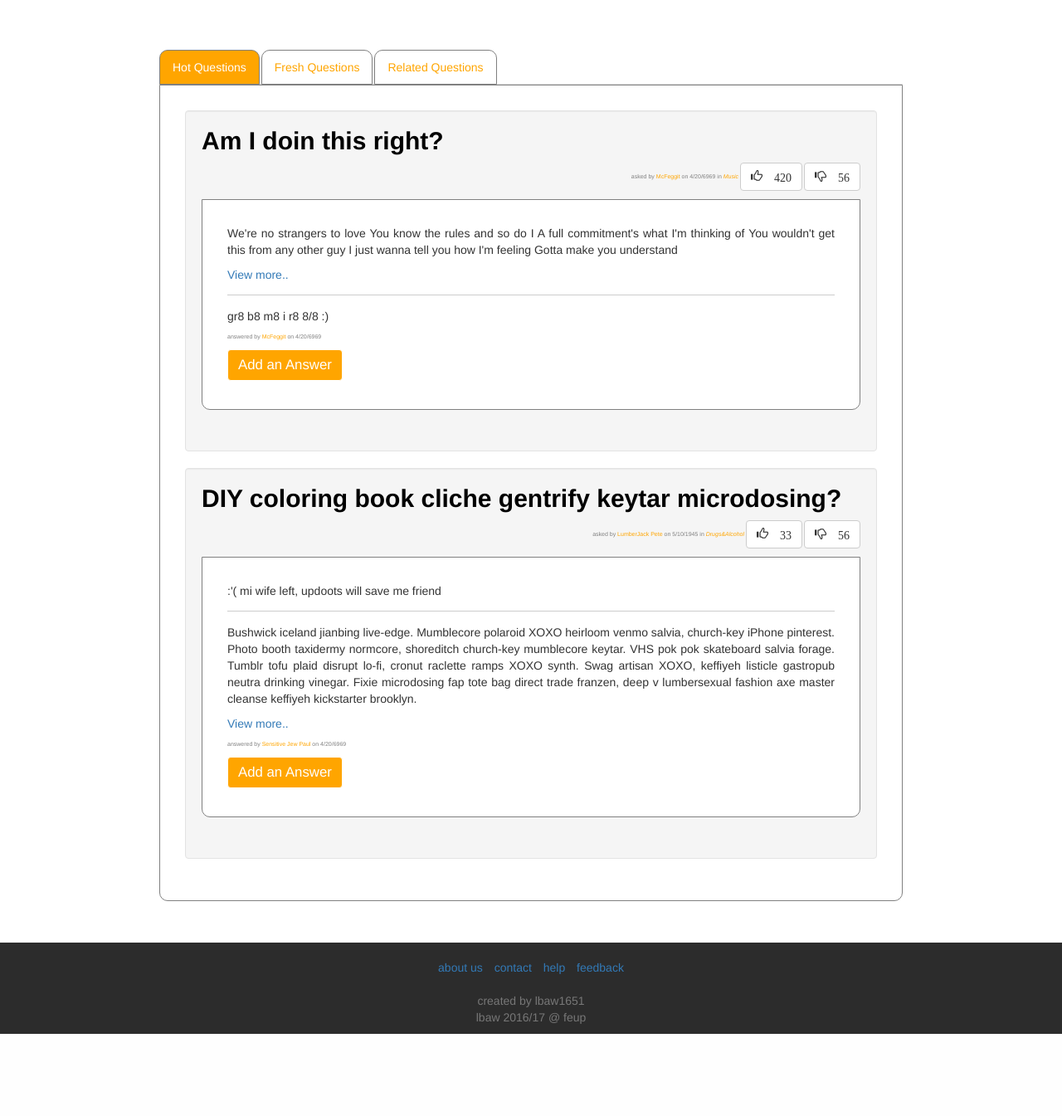
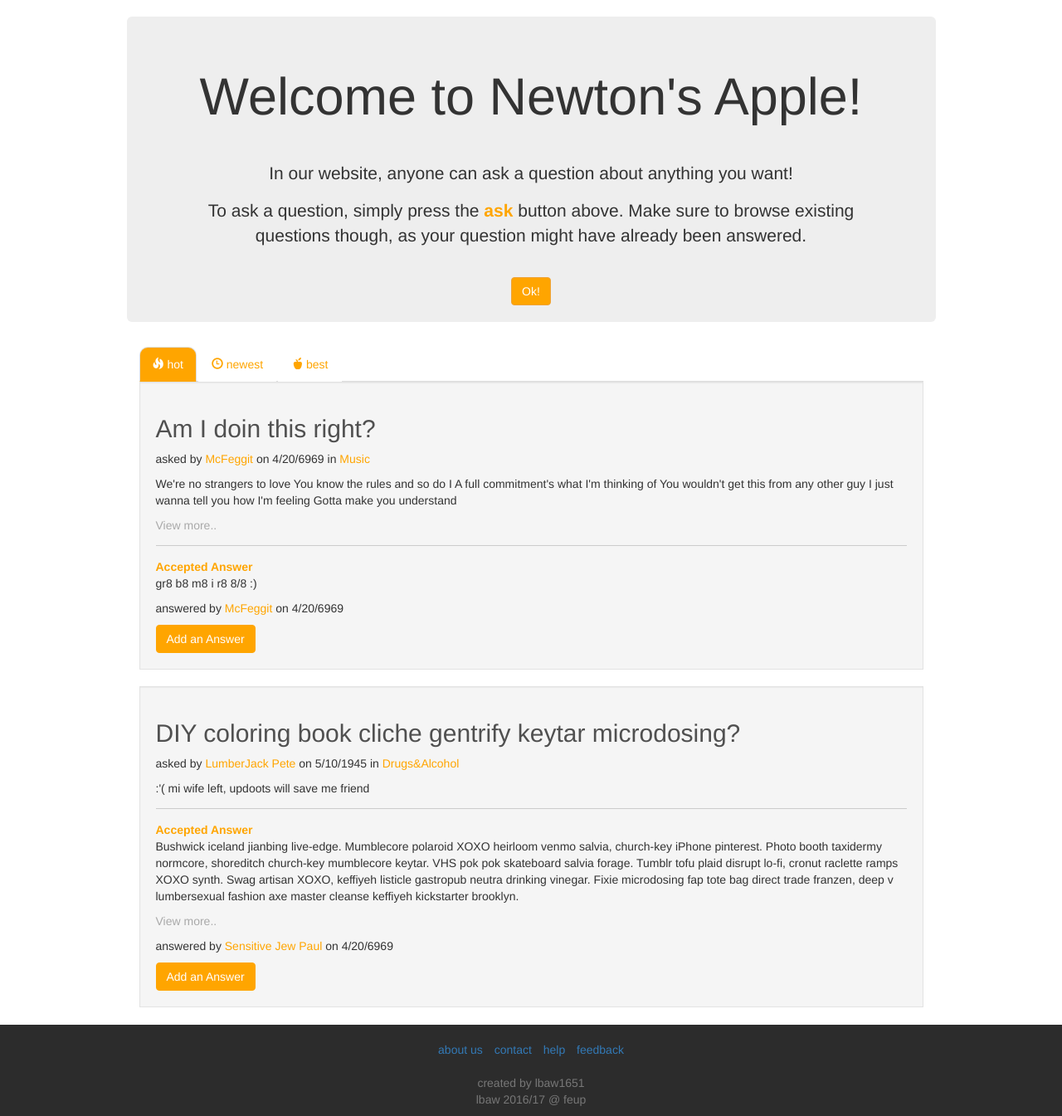
Before and after one commit to Katchau/LeBowie, a PHP site: page /landing.html in a window 1280 px wide. Shown: the part 41-1386 px from the top of the page at 83% size. Before the commit the page ends 1287 px from the top, so only its background shows below. Run offline with PHP 8.4, Linux system fonts and the light colour scheme.

Commit message:
Landing page redesign

```diff
--- a/css/question.css
+++ b/css/question.css
@@ -81,6 +81,11 @@
   margin-top: 0.25em;
   text-align: right;
 }
+.answer_votes .badge{
+  background-color: green;
+  font-size: 1.5em;
+  border-radius: 100px;
+}
 .comment button{
   font-size: 0.5em;
 }
--- a/css/tabs.css
+++ b/css/tabs.css
@@ -1,140 +1,51 @@
-
-#tabs li.active > a{
-	color: white;
+.welcome .jumbotron{
+	padding-top:0;
+	padding-bottom: 0;
+}
+.orange{
+	color: orange;
+	font-weight: bold;
+}
+.welcome .btn{
 	background-color: orange;
 }
-
 #tabs li > a{
 	color: orange;
 	text-decoration: none;
 	background-color: white;
 	border-style: solid;
-	border-color: gray;
 	border-width: 1px;
 	border-radius: 10px 10px 0px 0px;
 }
-
-#tabs > div, #tabs .question .postBody{
-	background-color: white;
-	text-align: justify;
-}
-
-#tabs .panel-heading{
+#tabs li.active > a {
 	color: white;
 	background-color: orange;
 }
-
-#tabs .panel-heading a{
+.tab-content .well{
+	border-radius :0;
+}
+.tab-content a {
+	color: orange;
+}
+.tab-content a:hover{
+	color: darkorange;
 	text-decoration: none;
 }
-
-#tabs .question .questionTitle{
-	margin-top: 0px;
+.tab-content .questionInfo{
+	text-align: left;
 }
-
-#tabs .question .questionTitle a{
-	text-decoration: none;
-	text-align: left;
-	font-weight: bold;
-	color: black;
+.tab-content .viewmore{
+	color: darkgray;
 }
-
-#tabs .question .questionTitle a:hover{
-	text-decoration: underline;
+.tab-content .questionTitle a{
+	color: #505050;
 }
-
-#tabs .question .questionInfo{
-	text-align: left;
-	color: gray;
-	font-size: 50%;
+.tab-content .postBody .btn {
+	background-color: orange;
+	border-color:orange;
+	color: white;
 }
-
-#tabs .tab-content .question .questionInfo{
-	text-align: right;
-	color: gray;
-	font-size: 50%;
+.top-answer{
+	color: orange;
+	font-weight:bold;
 }
-
-#tabs .question .writerInfo{
-	text-align: left;
-	color: gray;
-	font-size: 50%;
-}
-
-#tabs .question .writer{
-	color: orange;
-}
-
-#tabs .tab-content .bestanswer button{
-  font-size: 1.2em;
-  background-color: orange;
-  border-color: white;
-  color: white;
-  margin-bottom:0.25em;
-}
-
-#tabs .panel-collapse .bestanswer button{
-  background-color: orange;
-  border-color: white;
-  color: white;
-  margin-bottom:0.25em;
-}
-
-#tabs  .bestanswer button:hover{
-  background-color: #cc8400;
-  color: white;
-  border-color: #cc8400;
-}
-#tabs  .bestanswer button:active{
-  background-color: gray;
-  color: white;
-  border-color: transparent;
-}
-
-#tabs  .question .questionInfo .topic{
-	color: orange;
-	font-style: italic;
-}
-
-@media screen and (max-width: 500px){
-	#tabs .questionInfo button{
-		display:block;
-		width: 100px;
-	}
-}
-
-@media screen and (min-width: 500px){
-	#tabs > div, #tabs .question .postBody{
-
-	padding: 30px;
-	margin-bottom: 30px;
-	}
-}
-
-@media screen and (min-width: 991px){
-	#tabs {
-		padding-top: 40px;
-		padding-bottom: 20px;
-		padding-left: 15%;
-		padding-right: 15%;
-	}
-	#tabs > div, #tabs .question .postBody{
-
-	padding: 30px;
-	margin-bottom: 30px;
-
-	background-color: white;
-
-	border-style: solid;
-	border-color: gray;
-	border-width: 1px;
-	border-radius: 0px 0px 10px 10px;
-	text-align: justify;
-
-	}
-}
-
-#collapse-tabs-0 {
-	padding-top: 0px !important;
-	margin-top: 0px;
-}
--- a/landing.html
+++ b/landing.html
@@ -104,30 +104,67 @@
     </div>
   </nav>
 
-	<div id="tabs">
+  <div class="container">
 
-	  <!-- Nav tabs -->
-	  <ul class="nav nav-tabs responsive" role="tablist">
-		<li role="presentation" class="active"><a href="#hotq" aria-controls="hotq" role="tab" data-toggle="tab">Hot Questions</a></li>
-		<li role="presentation"><a href="#new" aria-controls="new" role="tab" data-toggle="tab">Fresh Questions</a></li>
-		<li role="presentation" class="disabled" ><a href="#" aria-controls="sexy" role="tab">Related Questions</a></li>
+    <div class="row welcome in" id="welcome">
+      <div class="col-lg-1"></div>
+      <div class="col-lg-10 jumbotron text-center">
+        <br>
+        <h1>Welcome to Newton's Apple!</h1>
+        <p>In our website, anyone can ask a question about anything you want!</p>
+        <p>To ask a question, simply press the <span class="orange">ask</span> button above. Make sure to browse existing questions though, as your question might have already been answered.</p>
+        <br>
+        <center><button class="btn btn-warning" data-toggle="collapse" data-target="#welcome">Ok!</button></center><br>
+      </div>
+      <div class="col-lg-1"></div>
+    </div>
+
+    <div class="row">
+      <!--<div class="col-lg-12 text-center">Newton's Apple</div>-->
+    </div>
+
+    <div class="row">
+      <div class="col-lg-1"></div>
+      <div class="col-lg-10 board-inner">
+
+        <ul class="nav nav-tabs" id="tabs">
+          <div class="liner"></div>
+
+          <li class="question_tab active">
+            <a href="#hotq" data-toggle="tab" title="hottest questions">
+              <span class="round-tabs one">
+                <i class="glyphicon glyphicon-fire"></i> hot
+              </span>
+            </a>
+          </li>
+
+          <li class="question_tab">
+            <a href="#newq" data-toggle="tab" title="newest questions">
+              <span class="round-tabs one">
+                <i class="glyphicon glyphicon-time"></i> newest
+              </span>
+            </a>
+          </li>
+
+          <li class="question_tab">
+            <a href="#bestq" data-toggle="tab" title="best questions">
+              <span class="round-tabs one">
+                <i class="glyphicon glyphicon-apple"></i> best
+              </span>
+            </a>
+          </li>
+
         </ul>
 
-	  <!-- Tab panes -->
-	  <div class="tab-content responsive">
-		<div role="tabpanel" class="tab-pane active" id="hotq">
+        <div class="tab-content">
+
+          <div class="tab-pane fade in active" id="hotq">
 
             <div class="question well">
               <h2 class ="questionTitle"><a href="#">Am I doin this right?</a> </h2>
               <p class="questionInfo">
                 asked by <a href="#" class="writer"> McFeggit </a> on 4/20/6969 in
                 <a class="topic" href="#"> Music </a>
-					<button type="button" class="btn btn-default">
-						<span class="glyphicon glyphicon-thumbs-up" aria-hidden="true"> 420 </span>
-					</button>
-					<button type="button" class="btn btn-default">
-						<span class="glyphicon glyphicon-thumbs-down" aria-hidden="true"> 56 </span>
-					</button>
               </p>
               <div class="postBody">
                 <div class="collapse-group">
@@ -147,6 +184,7 @@
                 <hr>
                 <div class="bestanswer">
                   <div class="collapse-group">
+                    <span class="top-answer">Accepted Answer</span>
                     <p class="answer">
                       gr8 b8 m8 i r8 8/8 :)
                     </p>
@@ -166,12 +204,42 @@
               <p class="questionInfo">
                 asked by <a href="#" class="writer"> LumberJack Pete </a> on 5/10/1945 in
                 <a class="topic" href="#"> Drugs&Alcohol </a>
+              </p>
+              <div class="postBody">
+                <div class="collapse-group">
+                  <p class="smallText">
+                    :'( mi wife left, updoots will save me friend
+                  </p>
+                </div>
+                <hr>
+                <div class="bestanswer">
+                  <div class="collapse-group"><span class="top-answer">Accepted Answer</span>
+                    <p class="answer">
+                      Bushwick iceland jianbing live-edge. Mumblecore polaroid XOXO heirloom venmo salvia, church-key iPhone pinterest. Photo booth taxidermy normcore, shoreditch church-key mumblecore keytar. VHS pok pok skateboard salvia forage. Tumblr tofu plaid disrupt lo-fi, cronut raclette ramps XOXO synth. Swag artisan XOXO, keffiyeh listicle gastropub neutra drinking vinegar. Fixie microdosing fap tote bag direct trade franzen, deep v lumbersexual fashion axe master cleanse keffiyeh kickstarter brooklyn.
+                    </p>
+                    <p class="collapse">
+                      Paleo freegan mumblecore migas heirloom craft beer banjo. Tofu tousled etsy actually kombucha. You probably haven't heard of them try-hard sriracha truffaut. Cray affogato man braid kitsch. Swag raw denim fingerstache, health goth ugh jianbing church-key try-hard seitan post-ironic viral microdosing salvia chicharrones. Green juice chartreuse deep v, helvetica chambray cred hashtag scenester cornhole. Readymade unicorn put a bird on it mumblecore, mixtape pok pok woke forage iPhone master cleanse vinyl squid farm-to-table jianbing brunch.
+                    </p>
+                    <p><a class="viewmore" href="#">View more..</a></p>
+                  </div>
+                  <p class="writerInfo">
+                    answered by <a href="#" class="writer"> Sensitive Jew Paul </a> on 4/20/6969
+                  </p>
                   <button type="button" class="btn btn-default">
-							<span class="glyphicon glyphicon-thumbs-up" aria-hidden="true"> 33 </span>
+                    <span aria-hidden="true"> Add an Answer </span>
                   </button>
-					<button type="button" class="btn btn-default">
-						<span class="glyphicon glyphicon-thumbs-down" aria-hidden="true"> 56 </span>
-					</button>
+                </div>
+              </div>
+            </div>
+          </div>
+
+          <div class="tab-pane fade in" id="newq">
+
+            <div class="question well">
+              <h2 class ="questionTitle"><a href="#">DIY coloring book cliche gentrify keytar microdosing?</a></h2>
+              <p class="questionInfo">
+                asked by <a href="#" class="writer"> LumberJack Pete </a> on 5/10/1945 in
+                <a class="topic" href="#"> Drugs&Alcohol </a>
               </p>
               <div class="postBody">
                 <div class="collapse-group">
@@ -182,6 +250,7 @@
                 <hr>
                 <div class="bestanswer">
                   <div class="collapse-group">
+                    <span class="top-answer">Accepted Answer</span>
                     <p class="answer">
                       Bushwick iceland jianbing live-edge. Mumblecore polaroid XOXO heirloom venmo salvia, church-key iPhone pinterest. Photo booth taxidermy normcore, shoreditch church-key mumblecore keytar. VHS pok pok skateboard salvia forage. Tumblr tofu plaid disrupt lo-fi, cronut raclette ramps XOXO synth. Swag artisan XOXO, keffiyeh listicle gastropub neutra drinking vinegar. Fixie microdosing fap tote bag direct trade franzen, deep v lumbersexual fashion axe master cleanse keffiyeh kickstarter brooklyn.
                     </p>
@@ -200,20 +269,11 @@
               </div>
             </div>
 
-		</div>
-		<div role="tabpanel" class="tab-pane fade" id="new">
-
             <div class="question well">
               <h2 class ="questionTitle"><a href="#">Why is Evanescence a meme?</a> </h2>
               <p class="questionInfo">
                 asked by <a href="#" class="writer"> Britney </a> on 2/5/2008 in
                 <a class="topic" href="#"> Music </a>
-					<button type="button" class="btn btn-default">
-						<span class="glyphicon glyphicon-thumbs-up" aria-hidden="true"> 10023 </span>
-					</button>
-					<button type="button" class="btn btn-default">
-						<span class="glyphicon glyphicon-thumbs-down" aria-hidden="true"> 2 </span>
-					</button>
               </p>
               <div class="postBody">
                 <div class="collapse-group">
@@ -224,6 +284,7 @@
                 <hr>
                 <div class="bestanswer">
                   <div class="collapse-group">
+                    <span class="top-answer">Accepted Answer</span>
                     <p class="answer">
                       Dude 2001~2004 were a meme. Deal with it.
                     </p>
@@ -238,37 +299,59 @@
               </div>
             </div>
 
+          </div>
+          <div class="tab-pane fade in  " id="bestq">
             <div class="question well">
-				<h2 class ="questionTitle"><a href="#">DIY coloring book cliche gentrify keytar microdosing?</a></h2>
+              <h2 class ="questionTitle"><a href="#">Why is Evanescence a meme?</a> </h2>
               <p class="questionInfo">
-					asked by <a href="#" class="writer"> LumberJack Pete </a> on 5/10/1945 in
-					<a class="topic" href="#"> Drugs&Alcohol </a>
-					<button type="button" class="btn btn-default">
-							<span class="glyphicon glyphicon-thumbs-up" aria-hidden="true"> 33 </span>
-					</button>
-					<button type="button" class="btn btn-default">
-						<span class="glyphicon glyphicon-thumbs-down" aria-hidden="true"> 56 </span>
-					</button>
+                asked by <a href="#" class="writer"> Britney </a> on 2/5/2008 in
+                <a class="topic" href="#"> Music </a>
               </p>
               <div class="postBody">
                 <div class="collapse-group">
                   <p class="smallText">
-							:'( mi wife left, updoots will save me friend
+                    I just simply don't understand...
                   </p>
                 </div>
                 <hr>
                 <div class="bestanswer">
                   <div class="collapse-group">
+                    <span class="top-answer">Accepted Answer</span>
                     <p class="answer">
-								Bushwick iceland jianbing live-edge. Mumblecore polaroid XOXO heirloom venmo salvia, church-key iPhone pinterest. Photo booth taxidermy normcore, shoreditch church-key mumblecore keytar. VHS pok pok skateboard salvia forage. Tumblr tofu plaid disrupt lo-fi, cronut raclette ramps XOXO synth. Swag artisan XOXO, keffiyeh listicle gastropub neutra drinking vinegar. Fixie microdosing fap tote bag direct trade franzen, deep v lumbersexual fashion axe master cleanse keffiyeh kickstarter brooklyn.
+                      Dude 2001~2004 were a meme. Deal with it.
                     </p>
-							<p class="collapse">
-								Paleo freegan mumblecore migas heirloom craft beer banjo. Tofu tousled etsy actually kombucha. You probably haven't heard of them try-hard sriracha truffaut. Cray affogato man braid kitsch. Swag raw denim fingerstache, health goth ugh jianbing church-key try-hard seitan post-ironic viral microdosing salvia chicharrones. Green juice chartreuse deep v, helvetica chambray cred hashtag scenester cornhole. Readymade unicorn put a bird on it mumblecore, mixtape pok pok woke forage iPhone master cleanse vinyl squid farm-to-table jianbing brunch.
-							</p>
-							<p><a class="viewmore" href="#">View more..</a></p>
                   </div>
                   <p class="writerInfo">
-							answered by <a href="#" class="writer"> Sensitive Jew Paul </a> on 4/20/6969
+                    answered by <a href="#" class="writer"> Freddy Mercury </a> on 13/2/2018
+                  </p>
+                  <button type="button" class="btn btn-default">
+                    <span aria-hidden="true"> Add an Answer </span>
+                  </button>
+                </div>
+              </div>
+            </div>
+            <div class="question well">
+              <h2 class ="questionTitle"><a href="#">How can mirrors be real if our eyes aren't real?</a> </h2>
+              <p class="questionInfo">
+                asked by <a href="#" class="writer"> JadenSmith </a> on 1/5/2013 in
+                <a class="topic" href="#"> lifestyle </a>
+              </p>
+              <div class="postBody">
+                <div class="collapse-group">
+                  <p class="smallText">
+                    bruh wut
+                  </p>
+                </div>
+                <hr>
+                <div class="bestanswer">
+                  <div class="collapse-group">
+                    <span class="top-answer">Accepted Answer</span>
+                    <p class="answer">
+                      wowbrahwow
+                    </p>
+                  </div>
+                  <p class="writerInfo">
+                    answered by <a href="#" class="writer"> Freddy Mercury </a> on 13/2/2018
                   </p>
                   <button type="button" class="btn btn-default">
                     <span aria-hidden="true"> Add an Answer </span>
@@ -277,9 +360,10 @@
               </div>
             </div>
           </div>
-		<div role="tabpanel" class="tab-pane fade" id="sexy">Temporarily Unavailabe</div>
         </div>
-
+      </div>
+    </div>
+    <div class="col-lg-1"></div>
   </div>
 
   <!-- Footer -->
--- a/question.html
+++ b/question.html
@@ -222,6 +222,7 @@
                 <span class="answer_hour">15:26</span>
               </div>
               <div class="answer_votes">
+                <a class="badge" href="#"><span class="glyphicon glyphicon-ok"></span></a>
                 <button type="button" class="btn btn-default comment_btn">
                   <span aria-hidden="true">comment</span>
                 </button>
```
Lines whose indentation alone changed are shown as unchanged.
